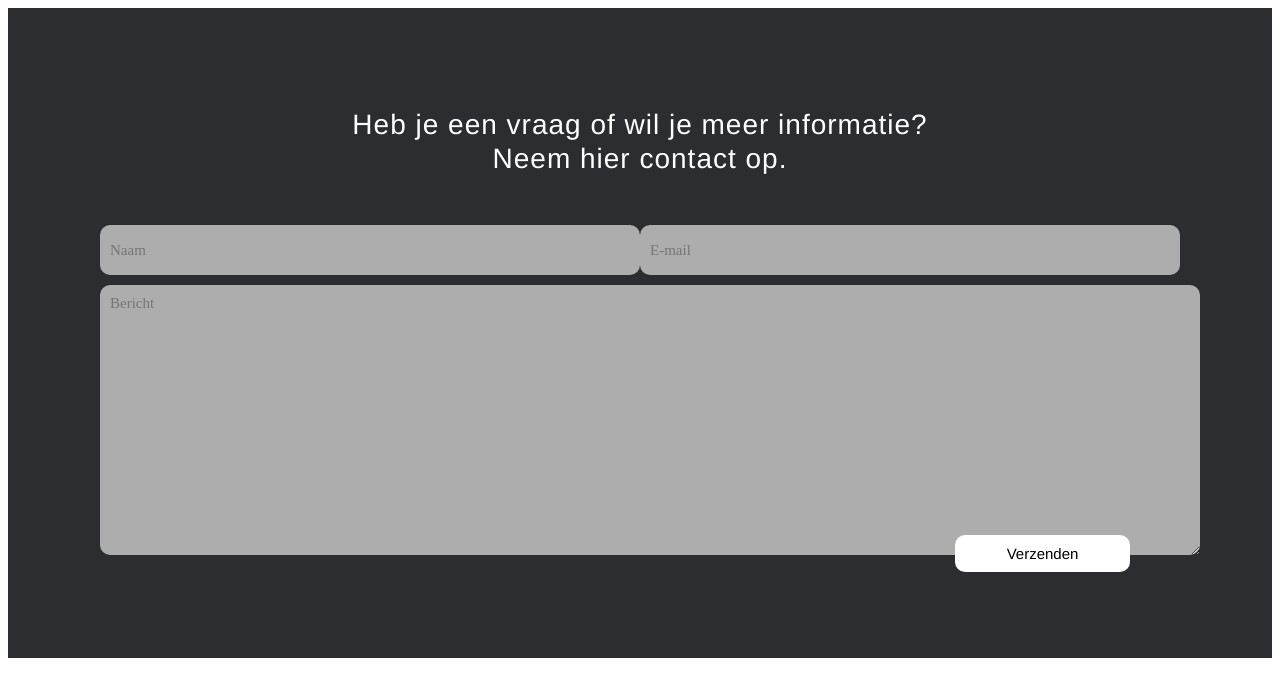
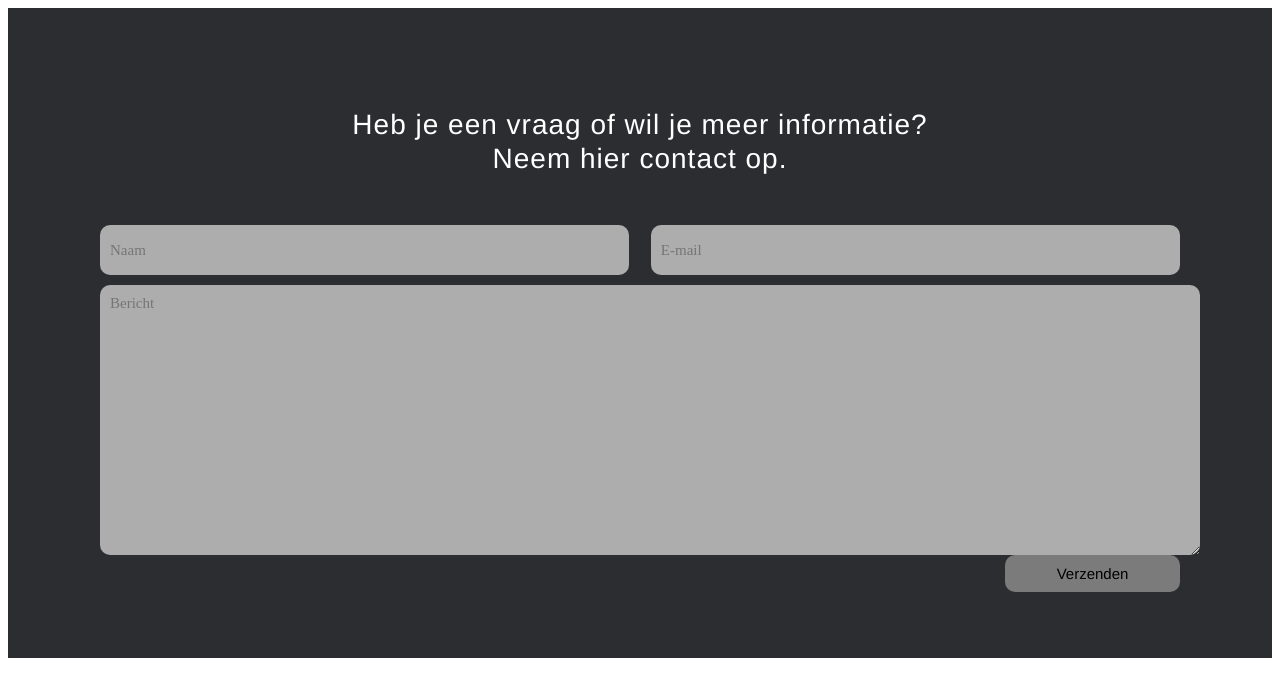
Before and after one commit to marvinholleman/recnition-onepager, a Gatsby site: page /contact in a window 1280 px wide. Built offline with nearby package versions, Linux system fonts and the light colour scheme; Gatsby itself is replaced by a stand-in of ours.

Commit message:
Add form validation

```diff
--- a/package.json
+++ b/package.json
@@ -11,6 +11,7 @@
     "@fortawesome/react-fontawesome": "^0.1.4",
     "animate.css": "^3.7.2",
     "babel-plugin-styled-components": "^1.10.6",
+    "formik": "^1.5.8",
     "gatsby": "^2.15.15",
     "gatsby-image": "^2.2.19",
     "gatsby-plugin-env-variables": "^1.0.1",
--- a/src/components/common/button.js
+++ b/src/components/common/button.js
@@ -21,6 +21,15 @@ const ButtonElement = styled.button`
     background-color: #ec8484;
     color: white;
   }
+
+  &:disabled {
+    cursor: not-allowed;
+    background-color: #7b7b7b;
+
+    &:hover {
+      color: black;
+    }
+  }
 `
 
 Button.propTypes = {}
--- a/src/pages/contact.js
+++ b/src/pages/contact.js
@@ -1,21 +1,87 @@
 import React from "react"
-
-import styled from "styled-components"
+import styled, { css } from "styled-components"
+import ScrollAnimation from "react-animate-on-scroll"
 
 import Container from "../components/common/container"
 import Button from "../components/common/button"
 import Title from "../components/common/title"
 
-import ScrollAnimation from "react-animate-on-scroll"
 import "animate.css/animate.min.css"
+import { runInThisContext } from "vm"
+import { throws } from "assert"
 
 class Contact extends React.Component {
+  state = {
+    name: "",
+    email: "",
+    message: "",
+    value: "",
+    disabled: true,
+
+    nameError: "",
+    emailError: "",
+    messageError: "",
+  }
+
   _scrolltTo(section) {
     window.scroll({
       behavior: "smooth",
       left: 0,
       top: section,
     })
+  }
+
+  handleNameChange = event => {
+    this.setState({ name: event.target.value }, () => {
+      this.validateName()
+    })
+  }
+
+  handleEmailChange = event => {
+    this.setState({ email: event.target.value }, () => {
+      this.validateEmail()
+    })
+  }
+
+  handleMessageChange = event => {
+    this.setState({ message: event.target.value }, () => {
+      this.validateMessage()
+    })
+  }
+
+  validateName = () => {
+    const { name } = this.state
+    this.setState({
+      nameError:
+        name.length > 3 ? null : "Naam moet langer zijn dan 3 karakters",
+    })
+  }
+
+  validateEmail = () => {
+    let re = /^(([^<>()\[\]\\.,;:\s@"]+(\.[^<>()\[\]\\.,;:\s@"]+)*)|(".+"))@((\[[0-9]{1,3}\.[0-9]{1,3}\.[0-9]{1,3}\.[0-9]{1,3}])|(([a-zA-Z\-0-9]+\.)+[a-zA-Z]{2,}))$/
+    const { email } = this.state
+
+    if (re.test(email)) {
+      this.setState({
+        emailError: null,
+      })
+    } else {
+      this.setState({
+        emailError: "Dit is geen valide e-mail adres",
+      })
+    }
+  }
+
+  validateMessage = () => {
+    const { message } = this.state
+    this.setState({
+      messageError: message.length > 0 ? null : "Bericht kan niet leeg zijn",
+    })
+  }
+
+  handleSubmit = event => {
+    event.preventDefault()
+    const { name, email } = this.state
   }
 
   render() {
@@ -40,11 +106,52 @@ class Contact extends React.Component {
               >
                 <InputFieldWrapper>
                   <Input type="hidden" value="contact" name="form-name" />
-                  <Input name="name" placeholder="Naam" />
-                  <Input name="email" placeholder="E-mail" />
+                  <InputContainer>
+                    <Input
+                      name="name"
+                      placeholder="Naam"
+                      value={this.state.name}
+                      onChange={this.handleNameChange}
+                      onBlur={this.validateName}
+                      error={this.state.nameError}
+                    />
+                    <ValidationError>{this.state.nameError}</ValidationError>
+                  </InputContainer>
+                  <InputContainer>
+                    <Input
+                      name="email"
+                      placeholder="E-mail"
+                      type="email"
+                      value={this.state.email}
+                      onChange={this.handleEmailChange}
+                      onBlur={this.validateEmail}
+                      error={this.state.emailError}
+                    />
+                    <ValidationError>{this.state.emailError}</ValidationError>
+                  </InputContainer>
                 </InputFieldWrapper>
-                <TextArea name="message" placeholder="Bericht" />
-                <SendButton type="submit">Verzenden </SendButton>
+                <TextArea
+                  name="message"
+                  placeholder="Bericht"
+                  value={this.state.message}
+                  onChange={this.handleMessageChange}
+                  onBlur={this.validateMessage}
+                  error={this.state.messageError}
+                />
+                <ValidationError>{this.state.messageError}</ValidationError>
+                <SendButton
+                  type="submit"
+                  disabled={
+                    !this.state.name ||
+                    !this.state.email ||
+                    !this.state.message ||
+                    this.state.messageError ||
+                    this.state.nameError ||
+                    this.state.emailError
+                  }
+                >
+                  Verzenden{" "}
+                </SendButton>
               </ContactForm>
             </ContactFormWrapper>
           </Container>
@@ -86,7 +193,6 @@ const InputFieldWrapper = styled.div`
 `
 
 const Input = styled.input`
-  width: 49%;
   height: 50px;
   padding: 0 10px;
   background-color: #adadad;
@@ -95,6 +201,16 @@ const Input = styled.input`
   color: #2c2d31;
   font-family: "Poppins";
   font-size: 15px;
+
+  :focus {
+    outline: none;
+  }
+
+  ${props =>
+    props.error &&
+    css`
+      border: 1px solid red;
+    `}
 `
 const TextArea = styled.textarea`
   width: 100%;
@@ -107,6 +223,16 @@ const TextArea = styled.textarea`
   color: #2c2d31;
   font-family: "Poppins";
   font-size: 15px;
+
+  ${props =>
+    props.error &&
+    css`
+      border: 1px solid red;
+    `}
+
+  :focus {
+    outline: none;
+  }
 `
 
 const SendButton = styled(Button)`
@@ -115,14 +241,24 @@ const SendButton = styled(Button)`
   width: 175px;
   align-self: flex-end;
   right: 50px;
-  bottom: 20px;
-  position: relative;
 
   @media (min-width: 320px) and (max-width: 480px) {
     right: 0px;
   }
 `
 
+const InputContainer = styled.div`
+  display: flex;
+  flex-direction: column;
+  width: 49%;
+`
+
+const ValidationError = styled.div`
+  color: red;
+  font-family: "Poppins";
+  font-size: 15px;
+`
+
 const RecaptchaContainer = styled.div``
 
 export default Contact
```
Also changed, not shown: 1 other file.
